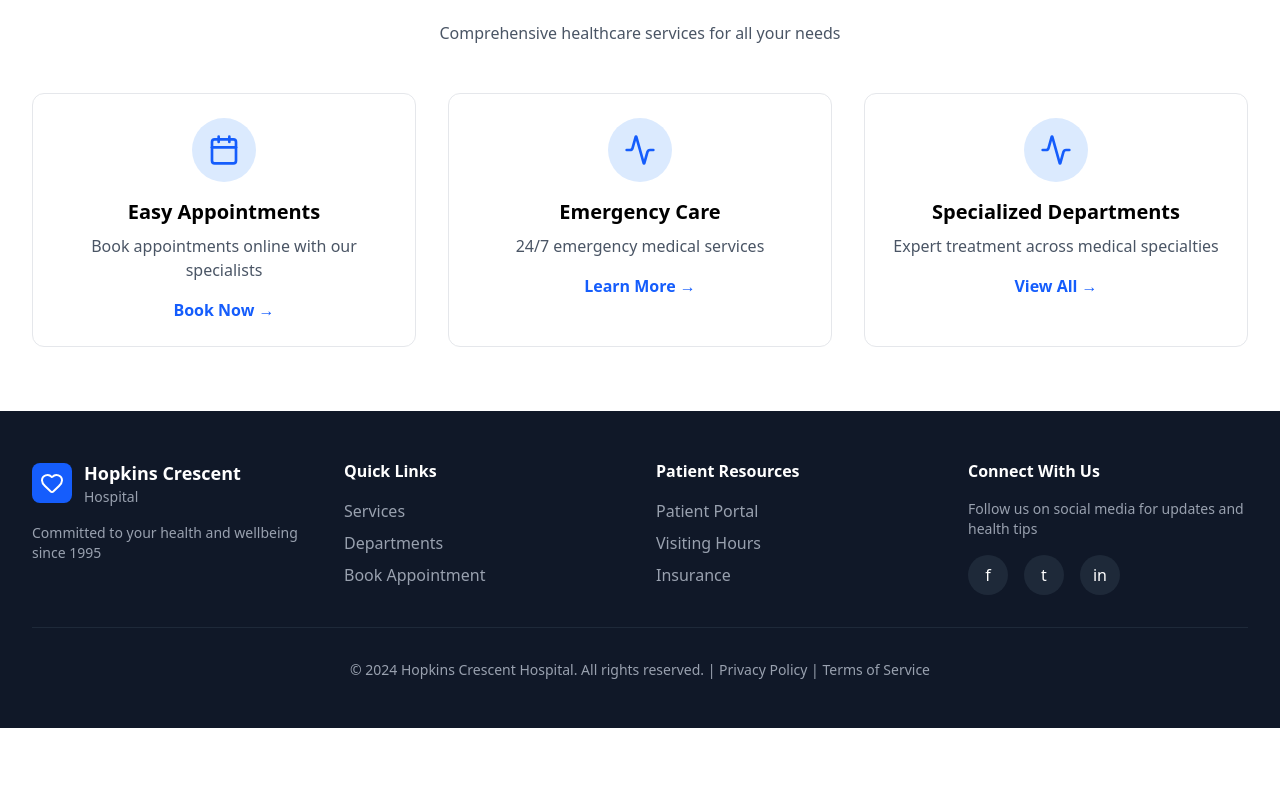
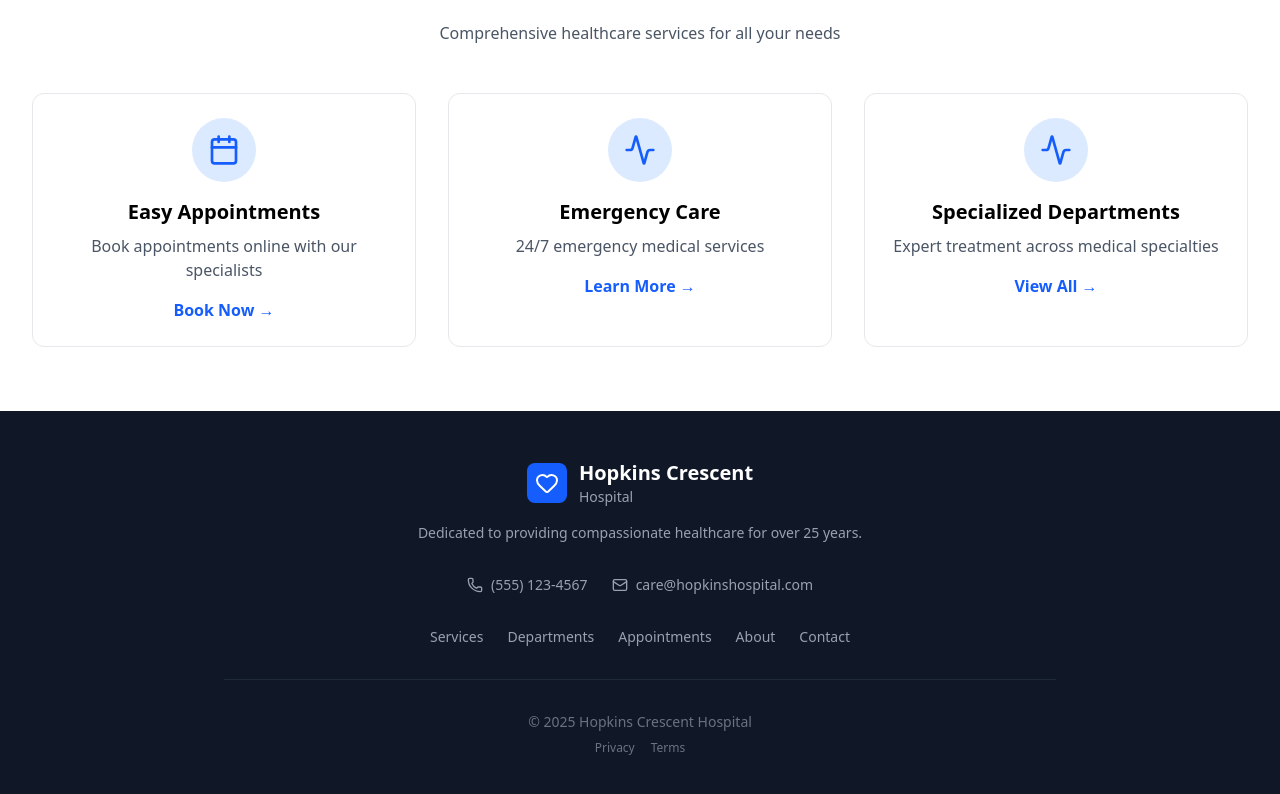
Before and after one commit to Davin-01/Hopkins_crescent, a React (Vite) app: page / in a window 1280 px wide. Shown: the part 655-1449 px from the top of the page. Before the commit the page ends 1383 px from the top, so only its background shows below. Built offline with nearby package versions, Linux system fonts and the light colour scheme.

Commit message:
made changes to the footer design

```diff
--- a/src/components/Footer.jsx
+++ b/src/components/Footer.jsx
@@ -1,55 +1,56 @@
 import React from 'react';
-import { Heart } from 'lucide-react';
+import { Heart, Phone, Mail } from 'lucide-react';
 
 const Footer = () => {
     return (
-        <footer className="bg-gray-900 text-white py-12">
-            <div className="max-w-7xl mx-auto px-4 sm:px-6 lg:px-8">
-                <div className="grid md:grid-cols-4 gap-8 mb-8">
-                    <div>
-                        <div className="flex items-center space-x-3 mb-4">
-                            <div className="w-10 h-10 bg-blue-600 rounded-lg flex items-center justify-center">
-                                <Heart size={24} />
-                            </div>
-                            <div>
-                                <h3 className="font-bold text-lg">Hopkins Crescent</h3>
-                                <p className="text-sm text-gray-400">Hospital</p>
-                            </div>
+        <footer className="bg-gray-900 text-white">
+            <div className="max-w-4xl mx-auto px-4 sm:px-6 lg:px-8 py-12">
+                {/* Logo & Tagline */}
+                <div className="text-center mb-8">
+                    <div className="flex items-center justify-center space-x-3 mb-4">
+                        <div className="w-10 h-10 bg-blue-600 rounded-lg flex items-center justify-center">
+                            <Heart size={24} />
                         </div>
-                        <p className="text-gray-400 text-sm">Committed to your health and wellbeing since 1995</p>
+                        <div className="text-left">
+                            <h2 className="text-xl font-bold">Hopkins Crescent</h2>
+                            <p className="text-gray-400 text-sm">Hospital</p>
+                        </div>
                     </div>
+                    <p className="text-gray-400 text-sm max-w-md mx-auto">
+                        Dedicated to providing compassionate healthcare for over 25 years.
+                    </p>
+                </div>
 
-                    <div>
-                        <h4 className="font-semibold mb-4">Quick Links</h4>
-                        <ul className="space-y-2 text-gray-400">
-                            <li><a href="#services" className="hover:text-white transition">Services</a></li>
-                            <li><a href="#departments" className="hover:text-white transition">Departments</a></li>
-                            <li><a href="#appointment" className="hover:text-white transition">Book Appointment</a></li>
-                        </ul>
+                {/* Contact Info */}
+                <div className="flex flex-wrap justify-center gap-6 mb-8 text-sm text-gray-400">
+                    <div className="flex items-center space-x-2">
+                        <Phone size={16} />
+                        <span>(555) 123-4567</span>
                     </div>
-
-                    <div>
-                        <h4 className="font-semibold mb-4">Patient Resources</h4>
-                        <ul className="space-y-2 text-gray-400">
-                            <li><a href="#" className="hover:text-white transition">Patient Portal</a></li>
-                            <li><a href="#" className="hover:text-white transition">Visiting Hours</a></li>
-                            <li><a href="#" className="hover:text-white transition">Insurance</a></li>
-                        </ul>
-                    </div>
-
-                    <div>
-                        <h4 className="font-semibold mb-4">Connect With Us</h4>
-                        <p className="text-gray-400 text-sm mb-2">Follow us on social media for updates and health tips</p>
-                        <div className="flex space-x-4 mt-4">
-                            <a href="#" className="w-10 h-10 bg-gray-800 rounded-full flex items-center justify-center hover:bg-blue-600 transition">f</a>
-                            <a href="#" className="w-10 h-10 bg-gray-800 rounded-full flex items-center justify-center hover:bg-blue-500 transition">t</a>
-                            <a href="#" className="w-10 h-10 bg-gray-800 rounded-full flex items-center justify-center hover:bg-pink-600 transition">in</a>
-                        </div>
+                    <div className="flex items-center space-x-2">
+                        <Mail size={16} />
+                        <span>care@hopkinshospital.com</span>
                     </div>
                 </div>
 
-                <div className="border-t border-gray-800 pt-8 text-center text-gray-400 text-sm">
-                    <p>&copy; 2024 Hopkins Crescent Hospital. All rights reserved. | <a href="#" className="hover:text-white transition">Privacy Policy</a> | <a href="#" className="hover:text-white transition">Terms of Service</a></p>
+                {/* Links */}
+                <div className="flex flex-wrap justify-center gap-6 mb-8 text-sm">
+                    <a href="/services" className="text-gray-400 hover:text-white transition">Services</a>
+                    <a href="/departments" className="text-gray-400 hover:text-white transition">Departments</a>
+                    <a href="/appointments" className="text-gray-400 hover:text-white transition">Appointments</a>
+                    <a href="/about" className="text-gray-400 hover:text-white transition">About</a>
+                    <a href="/contact" className="text-gray-400 hover:text-white transition">Contact</a>
+                </div>
+
+                {/* Copyright */}
+                <div className="border-t border-gray-800 pt-8 text-center">
+                    <p className="text-gray-500 text-sm">
+                        &copy; {new Date().getFullYear()} Hopkins Crescent Hospital
+                    </p>
+                    <div className="flex justify-center gap-4 mt-2 text-xs text-gray-500">
+                        <a href="#" className="hover:text-gray-300 transition">Privacy</a>
+                        <a href="#" className="hover:text-gray-300 transition">Terms</a>
+                    </div>
                 </div>
             </div>
         </footer>
```
